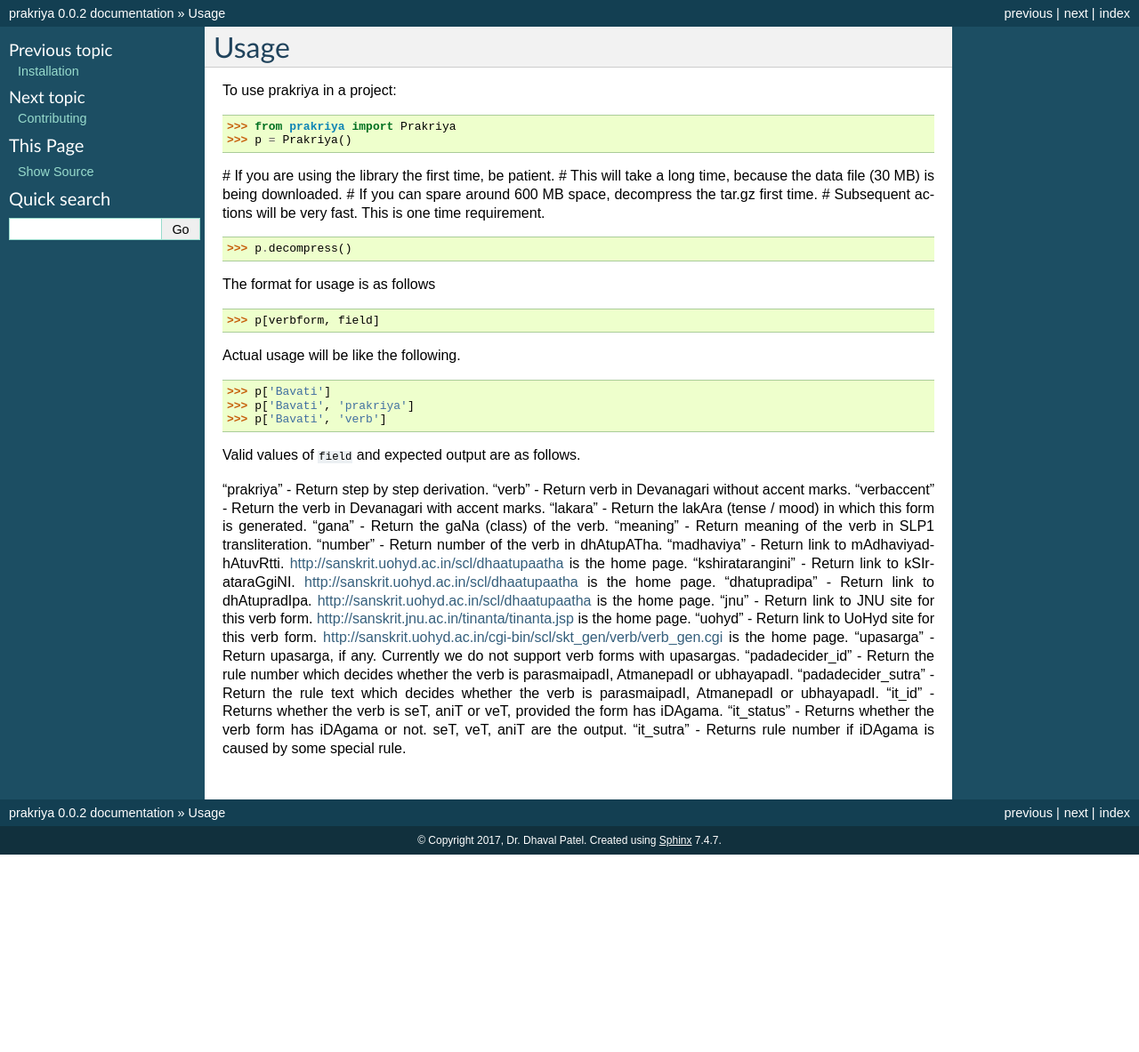
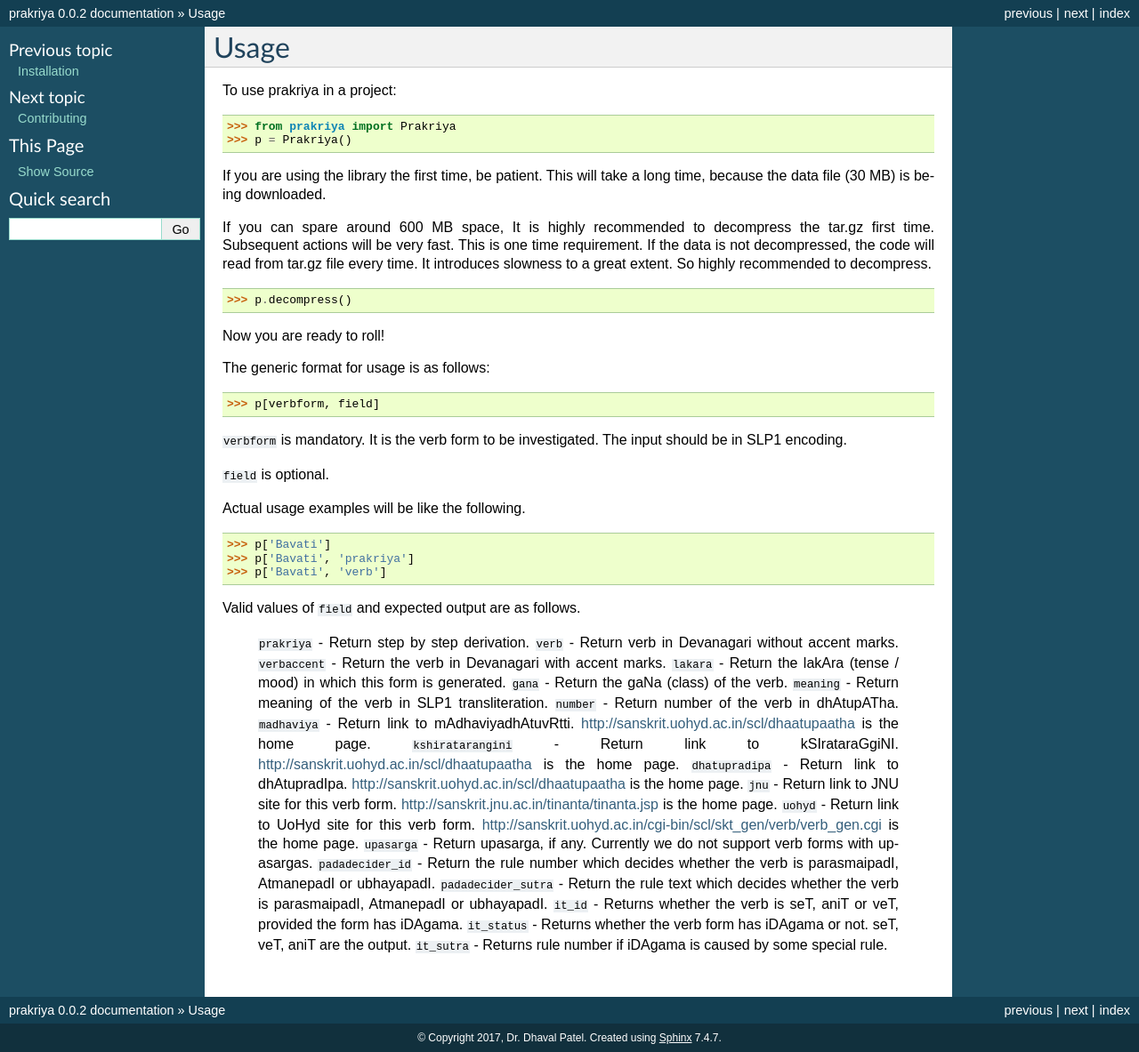
Before and after one commit to drdhaval2785/python-prakriya, a Sphinx documentation site: the page built from docs/usage.rst, in a window 1280 px wide. Shown: the whole page at 89% size. Built offline with Sphinx 7.4.7, drawn with Linux system fonts in a browser that asks for light colours; pages that are not in the unit, such as notebooks, are missing from menus; before the commit the page ends 961 px from its top, so only the background shows below that.

Commit message:
parameters explained

```diff
--- a/docs/usage.rst
+++ b/docs/usage.rst
@@ -7,40 +7,51 @@ To use prakriya in a project::
     >>> from prakriya import Prakriya
     >>> p = Prakriya()
 
-# If you are using the library the first time, be patient.
-# This will take a long time, because the data file (30 MB) is being downloaded.
-# If you can spare around 600 MB space, decompress the tar.gz first time.
-# Subsequent actions will be very fast. This is one time requirement.
+If you are using the library the first time, be patient.
+This will take a long time, because the data file (30 MB) is being downloaded.
+
+If you can spare around 600 MB space, It is highly recommended to decompress the tar.gz first time.
+Subsequent actions will be very fast. This is one time requirement.
+If the data is not decompressed, the code will read from tar.gz file every time.
+It introduces slowness to a great extent. So highly recommended to decompress.
 
     >>> p.decompress()
 
-The format for usage is as follows
+Now you are ready to roll!
+
+The generic format for usage is as follows:
 
     >>> p[verbform, field]
 
-Actual usage will be like the following.
+``verbform`` is mandatory. It is the verb form to be investigated.
+The input should be in SLP1 encoding.
+
+``field`` is optional.
+
+Actual usage examples will be like the following.
 
     >>> p['Bavati']
     >>> p['Bavati', 'prakriya']
     >>> p['Bavati', 'verb']
 
+
 Valid values of ``field`` and expected output are as follows.
 
-"prakriya" - Return step by step derivation.
-"verb" - Return verb in Devanagari without accent marks.
-"verbaccent" - Return the verb in Devanagari with accent marks.
-"lakara" - Return the lakAra (tense / mood) in which this form is generated.
-"gana" - Return the gaNa (class) of the verb.
-"meaning" - Return meaning of the verb in SLP1 transliteration.
-"number" - Return number of the verb in dhAtupATha.
-"madhaviya" - Return link to mAdhaviyadhAtuvRtti. http://sanskrit.uohyd.ac.in/scl/dhaatupaatha is the home page.
-"kshiratarangini" - Return link to kSIrataraGgiNI. http://sanskrit.uohyd.ac.in/scl/dhaatupaatha is the home page.
-"dhatupradipa" - Return link to dhAtupradIpa. http://sanskrit.uohyd.ac.in/scl/dhaatupaatha is the home page.
-"jnu" - Return link to JNU site for this verb form. http://sanskrit.jnu.ac.in/tinanta/tinanta.jsp is the home page.
-"uohyd" - Return link to UoHyd site for this verb form. http://sanskrit.uohyd.ac.in/cgi-bin/scl/skt_gen/verb/verb_gen.cgi is the home page.
-"upasarga" - Return upasarga, if any. Currently we do not support verb forms with upasargas.
-"padadecider_id" - Return the rule number which decides whether the verb is parasmaipadI, AtmanepadI or ubhayapadI.
-"padadecider_sutra" - Return the rule text which decides whether the verb is parasmaipadI, AtmanepadI or ubhayapadI.
-"it_id" - Returns whether the verb is seT, aniT or veT, provided the form has iDAgama.
-"it_status" - Returns whether the verb form has iDAgama or not. seT, veT, aniT are the output.
-"it_sutra" - Returns rule number if iDAgama is caused by some special rule.
+    ``prakriya`` - Return step by step derivation.
+    ``verb`` - Return verb in Devanagari without accent marks.
+    ``verbaccent`` - Return the verb in Devanagari with accent marks.
+    ``lakara`` - Return the lakAra (tense / mood) in which this form is generated.
+    ``gana`` - Return the gaNa (class) of the verb.
+    ``meaning`` - Return meaning of the verb in SLP1 transliteration.
+    ``number`` - Return number of the verb in dhAtupATha.
+    ``madhaviya`` - Return link to mAdhaviyadhAtuvRtti. http://sanskrit.uohyd.ac.in/scl/dhaatupaatha is the home page.
+    ``kshiratarangini`` - Return link to kSIrataraGgiNI. http://sanskrit.uohyd.ac.in/scl/dhaatupaatha is the home page.
+    ``dhatupradipa`` - Return link to dhAtupradIpa. http://sanskrit.uohyd.ac.in/scl/dhaatupaatha is the home page.
+    ``jnu`` - Return link to JNU site for this verb form. http://sanskrit.jnu.ac.in/tinanta/tinanta.jsp is the home page.
+    ``uohyd`` - Return link to UoHyd site for this verb form. http://sanskrit.uohyd.ac.in/cgi-bin/scl/skt_gen/verb/verb_gen.cgi is the home page.
+    ``upasarga`` - Return upasarga, if any. Currently we do not support verb forms with upasargas.
+    ``padadecider_id`` - Return the rule number which decides whether the verb is parasmaipadI, AtmanepadI or ubhayapadI.
+    ``padadecider_sutra`` - Return the rule text which decides whether the verb is parasmaipadI, AtmanepadI or ubhayapadI.
+    ``it_id`` - Returns whether the verb is seT, aniT or veT, provided the form has iDAgama.
+    ``it_status`` - Returns whether the verb form has iDAgama or not. seT, veT, aniT are the output.
+    ``it_sutra`` - Returns rule number if iDAgama is caused by some special rule.
```
